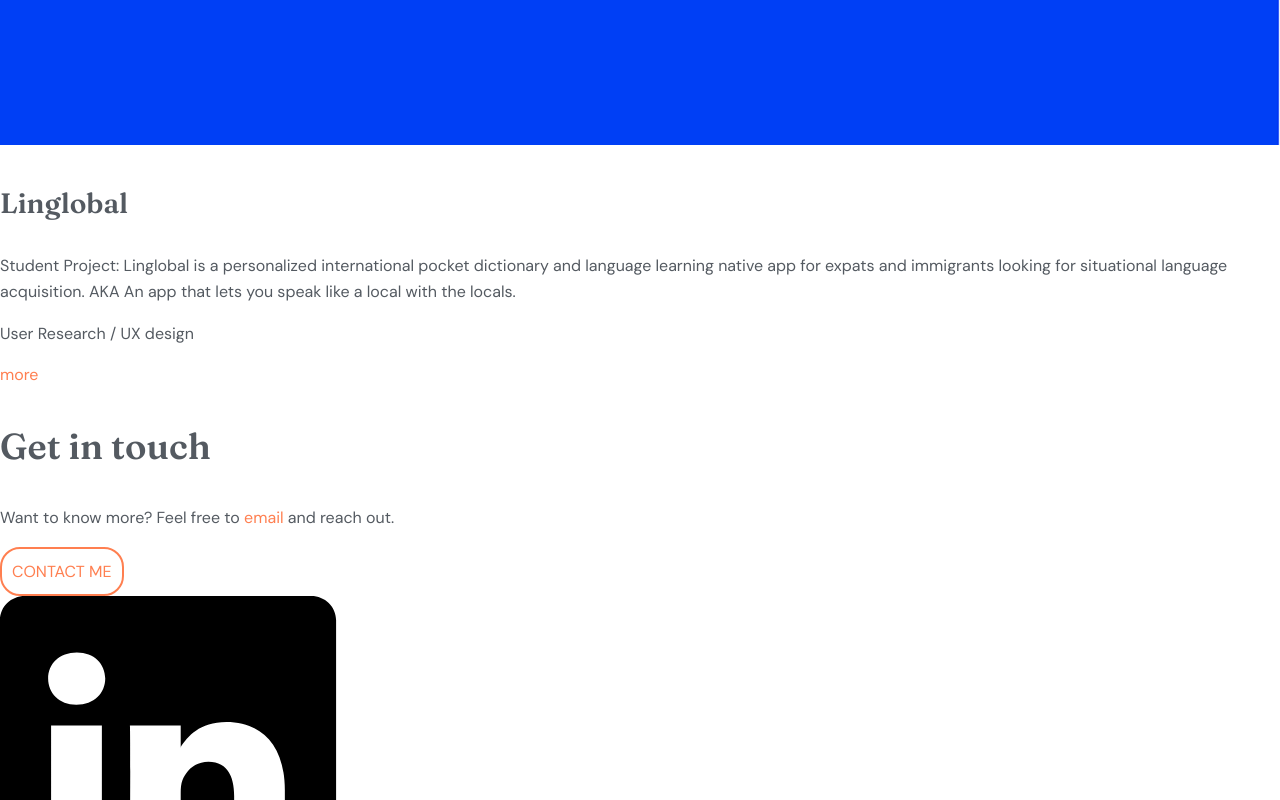
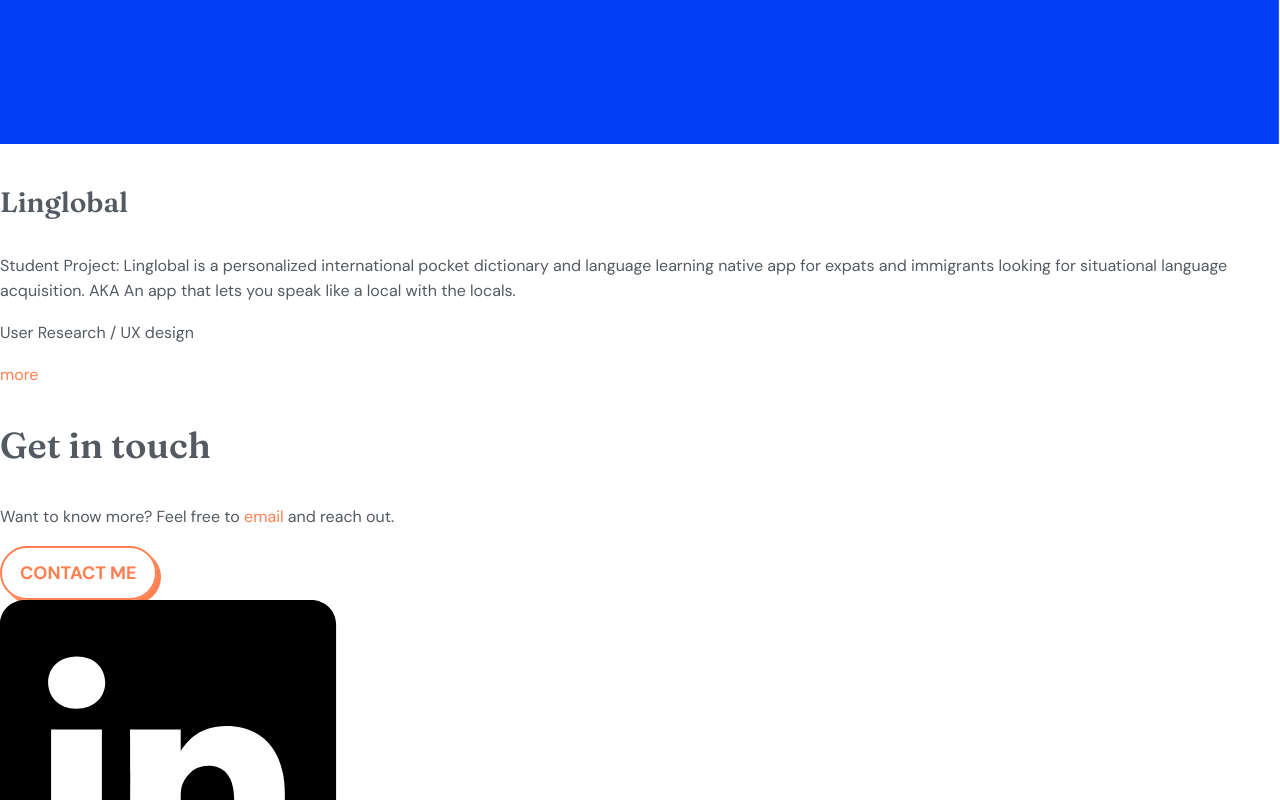
Before and after one commit to RachelEsther/PortfolioWebsite-RachelBeyerlein, a plain HTML site: page index.html in a window 1280 px wide. Shown: the part 2531-3331 px from the top of the page. Drawn offline with nearby package versions, Linux system fonts and the light colour scheme.

Commit message:
Button changes
Adjust aesthetics to buttons

```diff
--- a/css/style.css
+++ b/css/style.css
@@ -57,30 +57,36 @@ a {
   }
 
 .button {
-    display: inline-block; /* since the <a> tag is inline by default, we need to change this to inline-block, but more on this in the next exercise */
-    background-color: #ff7f50;
-    color: #ffffff; /* needed to override the default link color */
-    text-transform: uppercase;
-    font-weight: 400;
-    padding: 10px;
-    border-radius: 20px;
-    border: 3px solid #994c30;
-    border-bottom: 6px solid #994c30 ; /* width of the border, type, color */
-    border-right: 6px solid #994c30;
-    transition: 0.2s opacity;
+  display: inline-block; /* since the <a> tag is inline by default, we need to change this to inline-block, but more on this in the next exercise */
+  background-color: #fbeee0;
+  border: 2px solid #422800;
+  border-radius: 30px;
+  box-shadow: #422800 4px 4px 0 0;
+  cursor: pointer;
+  font-weight: 600;
+  font-size: 18px;
+  padding: 0 18px;
+  line-height: 50px;
+  text-align: center;
+  text-decoration: none;
+  text-transform: uppercase;
+  touch-action: manipulation;
+  transition: 0.2s opacity;
+  user-select: none;
+  -webkit-user-select: none;
   }
 
   .button:hover,
   .button:active {
-    opacity: 0.8; /* Reduces the opacity of the button to 80% */
-    text-decoration: none;
+    color: #a306f1;
   }
 
   .button.contact {
     background-color: transparent;
-    color: #ff7f50;
     text-transform: uppercase;
     border: 2px solid #ff7f50;
+    box-shadow: #ff7f50 4px 4px 0 0;
+
   }
   .button.contact:hover,
   .button.contact:active {
```
